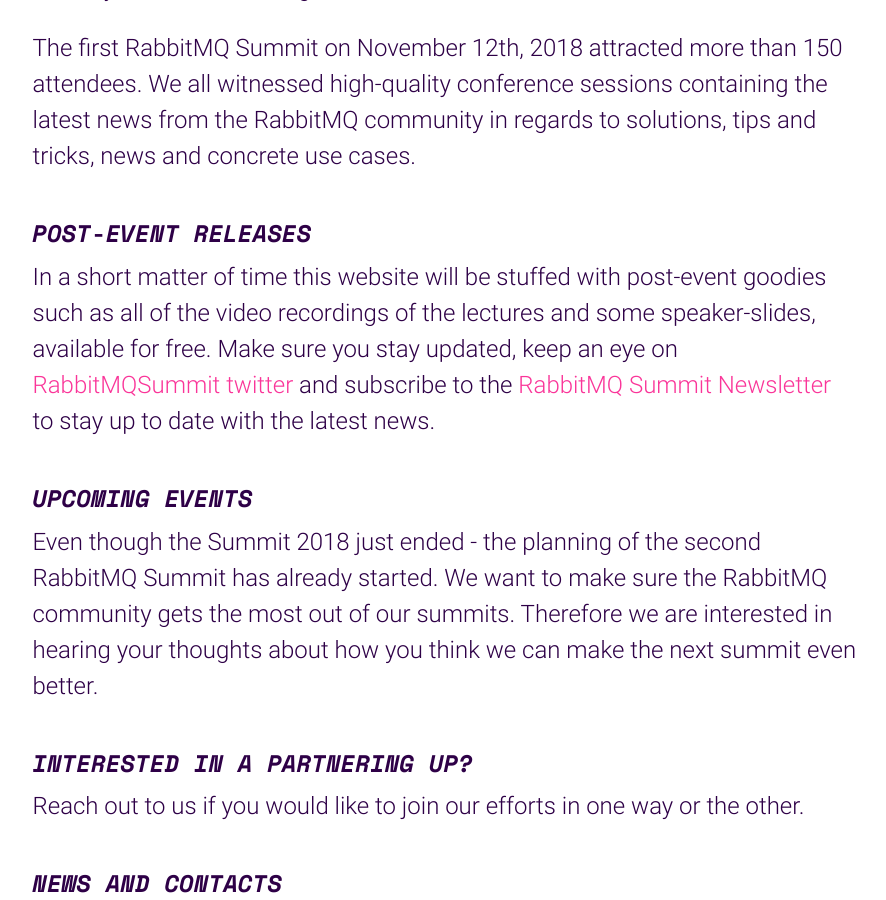
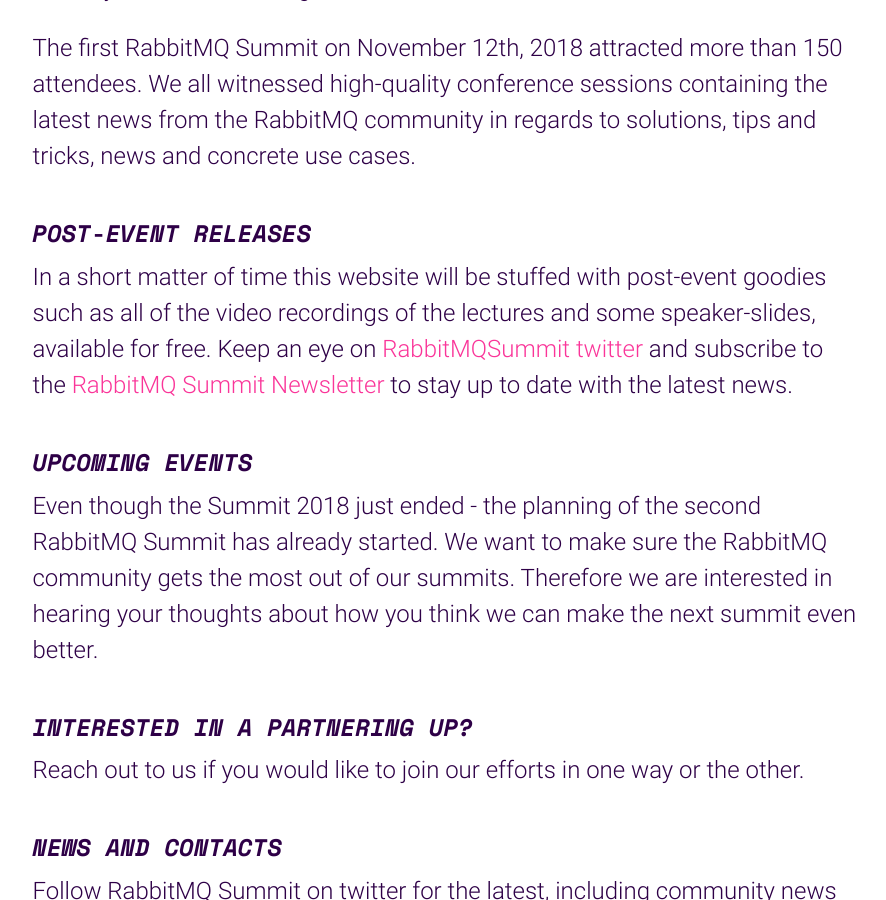
Before and after one commit to isabella232/rabbitmq-summit-1, a Jekyll site: the page built from index.html, in a window 1280 px wide and 900 px high, scrolled down 989 px. Shown: the whole window, without its empty margins (195-1081 px from the left). Built offline with Jekyll 4.4.1, drawn with Linux system fonts in a browser that asks for light colours; nearby versions of some CDN libraries; comment, search, counter and statistics services are not loaded.

Commit message:
Removing redundant text

```diff
--- a/index.html
+++ b/index.html
@@ -85,7 +85,7 @@ image: /img/og-frontpage.jpg
             </p>
             <h4 class="text-uppercase mb-2">Post-event releases</h4>
             <p class="mb-5">
-              In a short matter of time this website will be stuffed with post-event goodies such as all of the video recordings of the lectures and some speaker-slides, available for free. Make sure you stay updated, keep an eye on <a href="https://twitter.com/RabbitMQSummit" class="pink" target="_blank">RabbitMQSummit twitter</a> and subscribe to the <a href="#newsletter" class="pink" target="_blank">RabbitMQ Summit Newsletter</a> to stay up to date with the latest news.
+              In a short matter of time this website will be stuffed with post-event goodies such as all of the video recordings of the lectures and some speaker-slides, available for free. Keep an eye on <a href="https://twitter.com/RabbitMQSummit" class="pink" target="_blank">RabbitMQSummit twitter</a> and subscribe to the <a href="#newsletter" class="pink" target="_blank">RabbitMQ Summit Newsletter</a> to stay up to date with the latest news.
             </p>
             <h4 class="text-uppercase mb-2">Upcoming Events</h4>
             <p class="mb-5">
```
